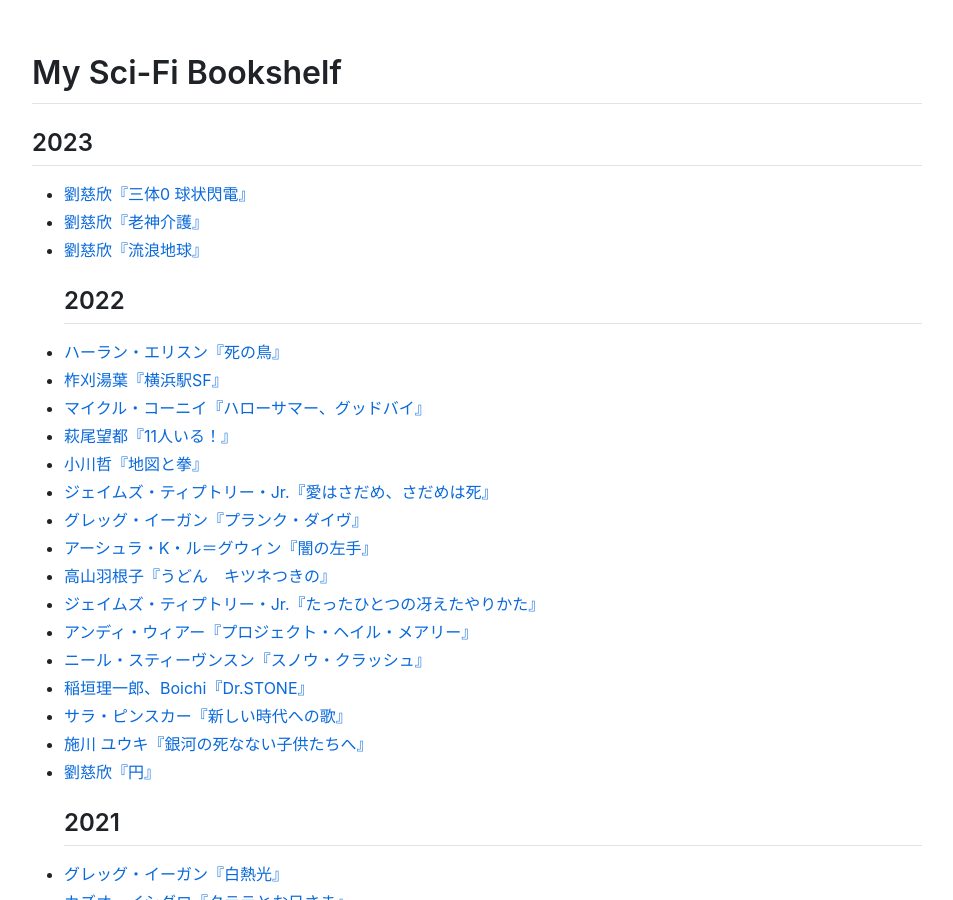
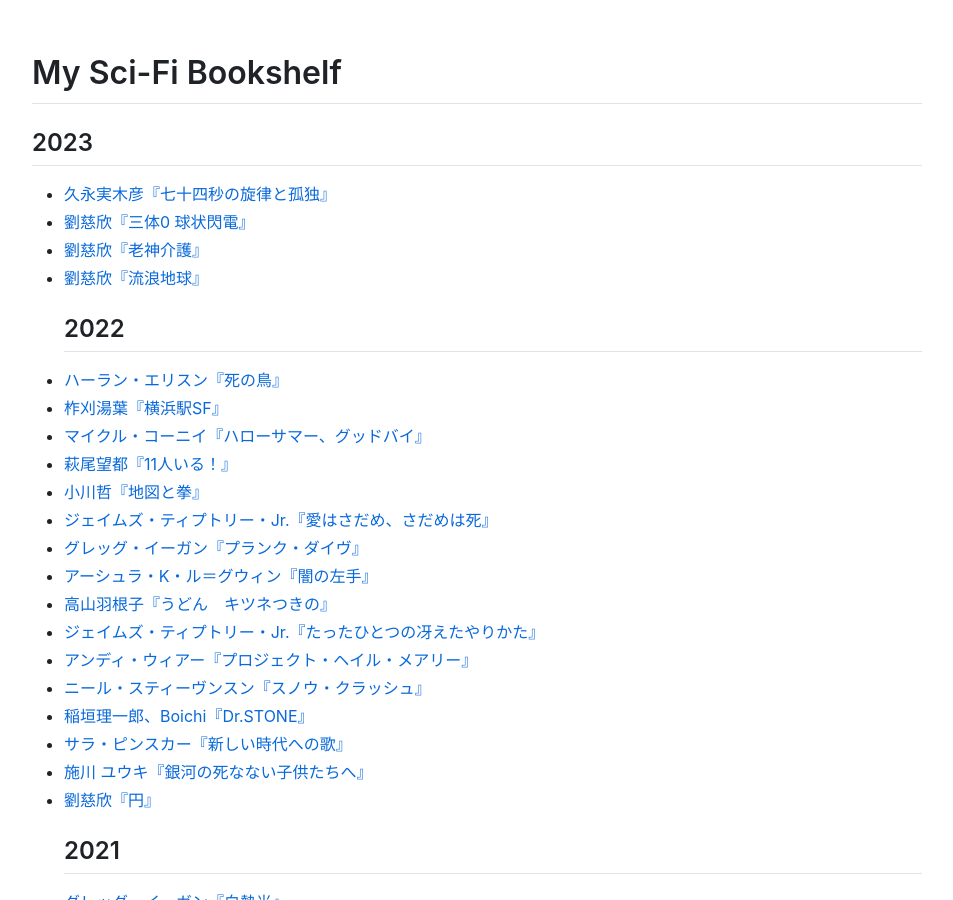
Before and after one commit to sankichi92/sankichi.net, a Jekyll site: the page built from sci-fi.md, in a window 1280 px wide and 900 px high. Shown: the whole window, without its empty margins (163-1116 px from the left). Built offline with Jekyll 4.4.1, drawn with Linux system fonts in a browser that asks for light colours; nearby versions of some CDN libraries; our own code applies the rules of GitHub Pages for plain Markdown files.

Commit message:
久永実木彦『七十四秒の旋律と孤独』

```diff
--- a/_data/sci-fi-bookshelf.yml
+++ b/_data/sci-fi-bookshelf.yml
@@ -1,3 +1,8 @@
+- title: 七十四秒の旋律と孤独
+  author: 久永実木彦
+  asin: B08QCTMNPD
+  date: 2023-04-04
+
 - title: 三体0 球状閃電
   author: 劉慈欣
   asin: B0BQBK7KDG
```
